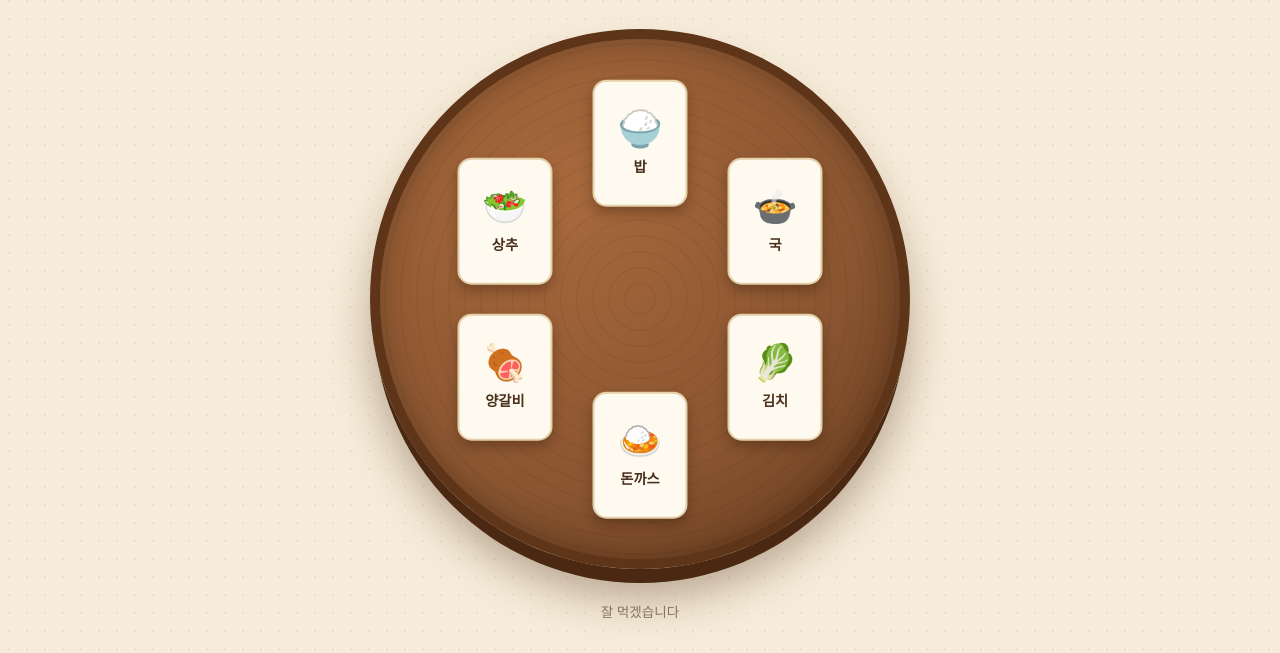
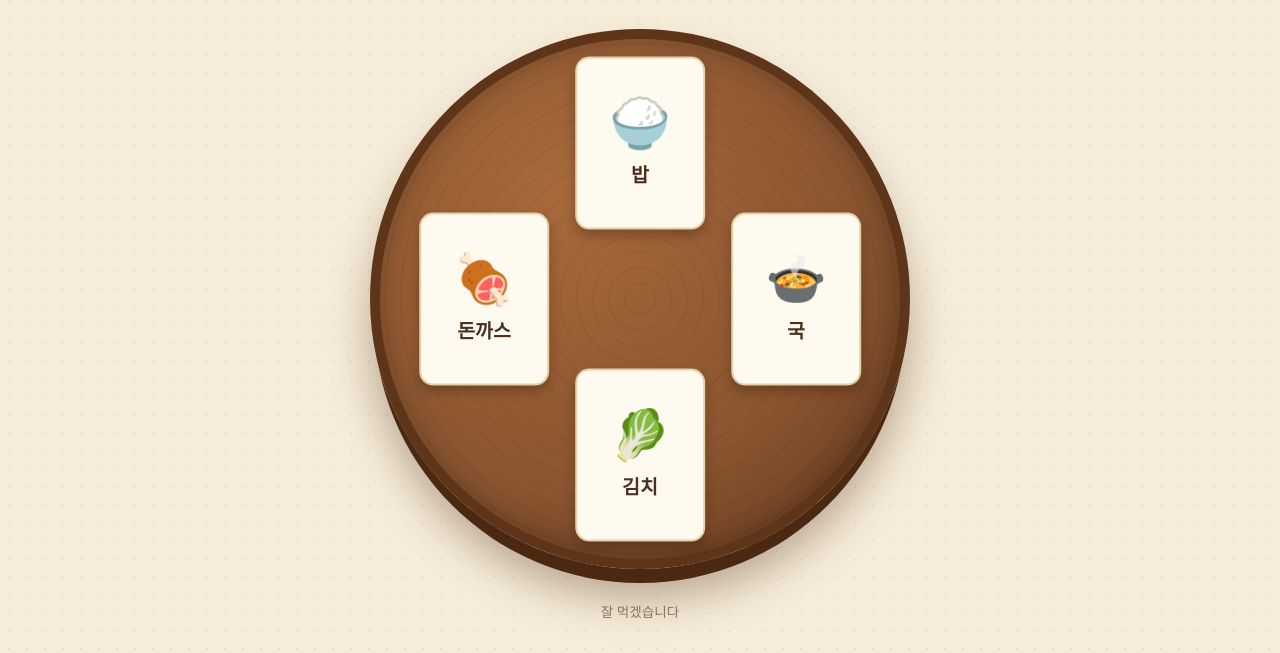
Before and after one commit to gconic/bapsang02, a plain HTML site: page index.html in a window 1280 px wide. Shown: the part 152-805 px from the top of the page. Drawn offline with Linux system fonts and the light colour scheme.

Commit message:
돈까스 시점으로 되돌림

```diff
--- a/index.html
+++ b/index.html
@@ -140,9 +140,7 @@
       <li data-emoji="🍚">밥</li>
       <li data-emoji="🍲">국</li>
       <li data-emoji="🥬">김치</li>
-      <li data-emoji="🍛">돈까스</li>
-      <li data-emoji="🍖">양갈비</li>
-      <li data-emoji="🥗">상추</li>
+      <li data-emoji="🍖">돈까스</li>
     </ul>
   </div>
 
```
